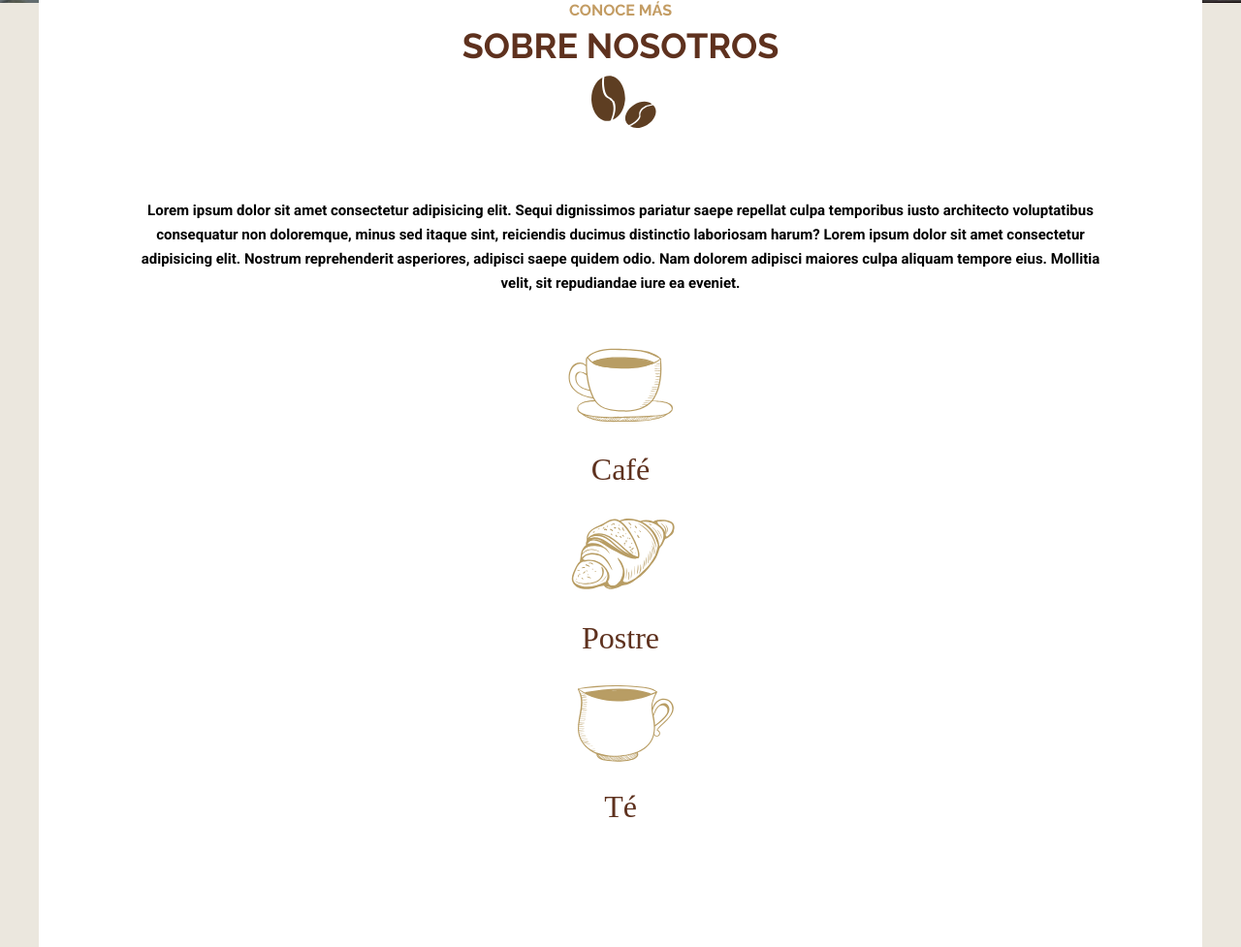
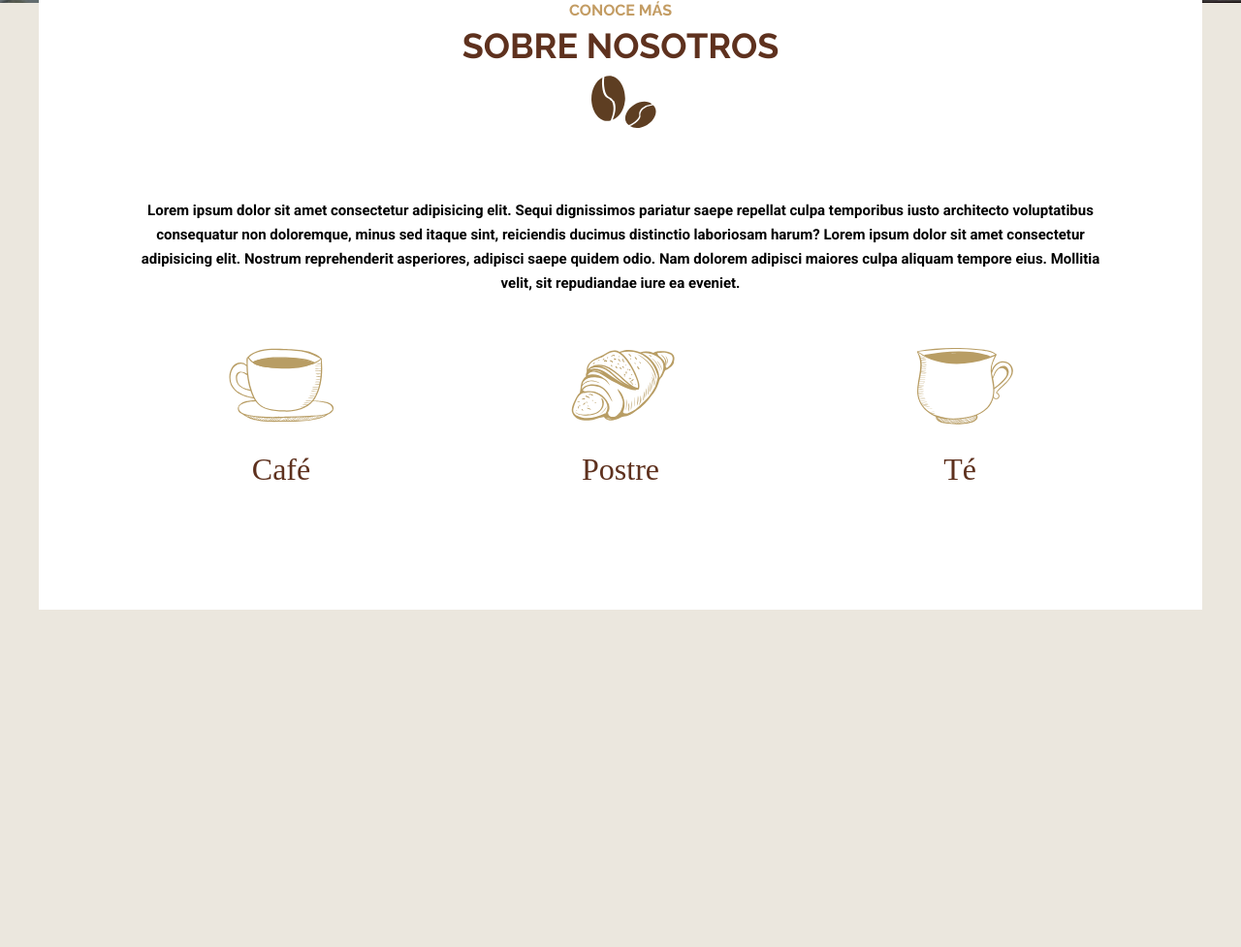
Before and after one commit to cumbinar/cafeteria, a website: page index.html in a window 1280 px wide. Shown: the part 697-1674 px from the top of the page at 97% size. After the commit the page ends 1326 px from the top, so only its background shows below. Drawn offline with Linux system fonts and the light colour scheme; a web font is replaced by a local one.

Commit message:
termina sección íconos htm css responsive

```diff
--- a/src/scss/base/_mixins.scss
+++ b/src/scss/base/_mixins.scss
@@ -17,3 +17,9 @@
         @content;
     }
 }
+
+@mixin grid($columnas, $espaciado) {
+     display: grid;
+     grid-template-columns: repeat($columnas, 1fr);
+     column-gap: $espaciado;
+}
--- a/src/scss/inicio/_iconos.scss
+++ b/src/scss/inicio/_iconos.scss
@@ -1,16 +1,28 @@
 @use 'base/variables' as v;
+@use 'base/mixins' as m;
 
 .iconos{
 
     margin-top: 5rem;
     .listado-iconos{
 
+        @include m.tablet{
+           @include m.grid(3, 5rem);
+         }
+
         li{
 
             img{
                 margin: 0 auto;
+                width: 15rem;
+            }
+
+            @include m.tablet {
+                img{
+                margin: 0 auto;
                 width: 12rem;
             }
+             }
             p{
                 font-family: v.$fuenteCursiva;
                 font-size: 3.2rem;
```
Also changed, not shown: build/css/app.css.
